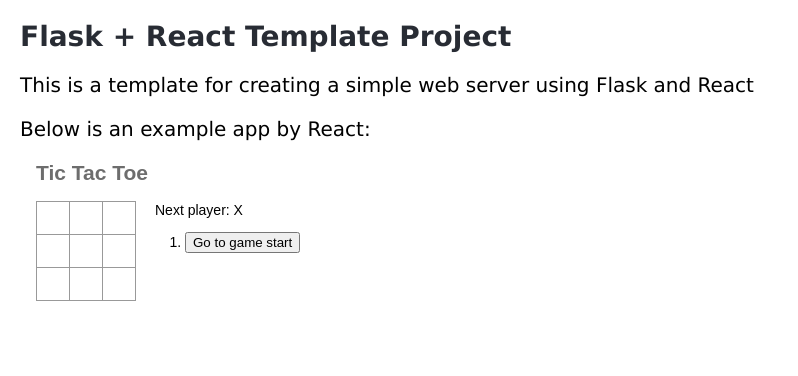
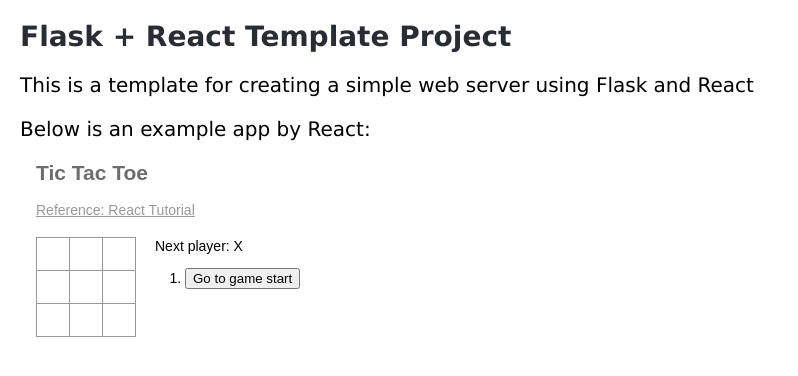
Before and after one commit to hmimyou/flask-react-template, a React app in the folder client/: page / in a window 1280 px wide. Shown: the top 376 px of the page, without its empty margins (0-798 px from the left). Built offline with nearby package versions, Linux system fonts and the light colour scheme.

Commit message:
minor adjust

```diff
--- a/client/src/js/App.js
+++ b/client/src/js/App.js
@@ -8,6 +8,9 @@
 		return(
 			<div className="App">
 				<h2>Tic Tac Toe</h2>
+				<div className="section-reference">
+					<a href="https://reactjs.org/tutorial/tutorial.html">Reference: React Tutorial</a>
+				</div>
 				<Game />
 			</div>
 		)
--- a/client/src/scss/main.scss
+++ b/client/src/scss/main.scss
@@ -72,3 +72,10 @@
 .game-info {
   margin-left: 20px;
 }
+
+.section-reference {
+  margin-bottom: 20px;
+  a {
+    color: $color-border;
+  }
+}
```
